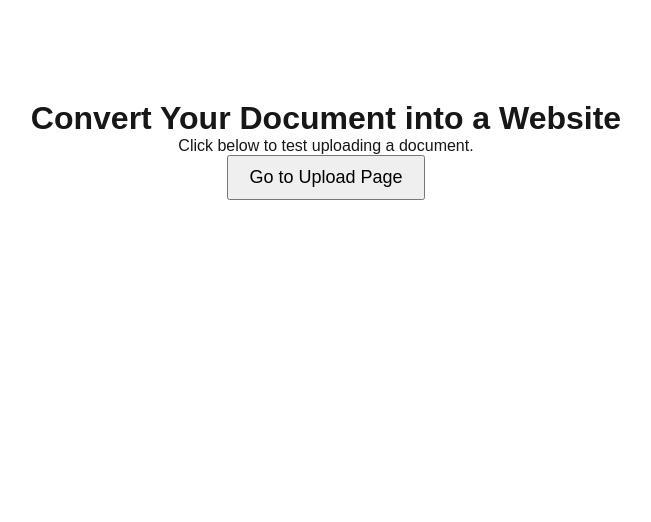
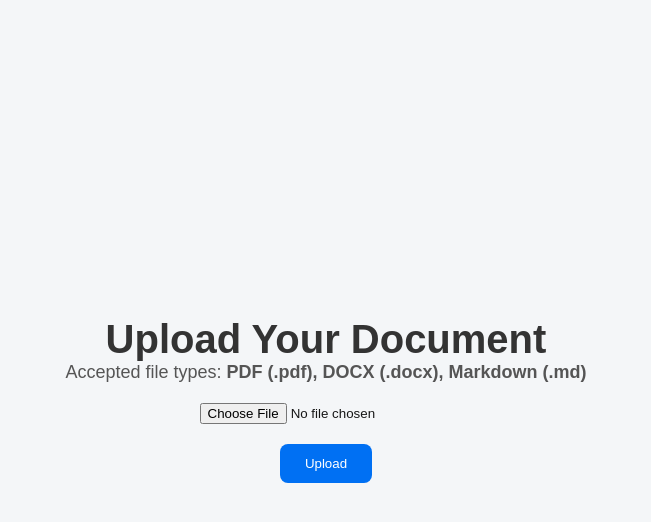
Before and after one commit to kevinlikako/doc-to-web, a Next.js app: page / in a window 1280 px wide. Shown: the top 522 px of the page, without its empty margins (314-965 px from the left). Built offline with nearby package versions, Linux system fonts and the light colour scheme.

Commit message:
Set upload page as main page and removed the first page

```diff
--- a/pages/index.js
+++ b/pages/index.js
@@ -1,13 +1,111 @@
+import { useState } from "react";
+
 export default function Home() {
+  const [file, setFile] = useState(null);
+  const [link, setLink] = useState("");
+  const [uploading, setUploading] = useState(false);
+  const [progress, setProgress] = useState(0);
+
+  const handleFileChange = (e) => {
+    const selectedFile = e.target.files[0];
+    const allowedTypes = [".pdf", ".docx", ".md"];
+
+    if (selectedFile) {
+      const fileExt = selectedFile.name.substring(selectedFile.name.lastIndexOf(".")).toLowerCase();
+      if (!allowedTypes.includes(fileExt)) {
+        alert("Invalid file type. Please upload a PDF, DOCX, or Markdown (.md) file.");
+        return;
+      }
+      setFile(selectedFile);
+    }
+  };
+
+  const handleUpload = async () => {
+    if (!file) {
+      alert("Please select a valid file to upload.");
+      return;
+    }
+
+    setUploading(true);
+    setProgress(0);
+
+    const formData = new FormData();
+    formData.append("file", file);
+
+    const response = await fetch("/api/upload", {
+      method: "POST",
+      body: formData,
+    });
+
+    const data = await response.json();
+    setUploading(false);
+
+    if (response.ok) {
+      setLink(data.url);
+    } else {
+      alert("Upload failed. Please try again.");
+    }
+  };
+
   return (
-    <div style={{ textAlign: "center", marginTop: "100px" }}>
-      <h1>Convert Your Document into a Website</h1>
-      <p>Click below to test uploading a document.</p>
-      <a href="/upload">
-        <button style={{ padding: "10px 20px", fontSize: "18px", cursor: "pointer" }}>
-          Go to Upload Page
-        </button>
-      </a>
+    <div style={{
+      display: 'flex',
+      flexDirection: 'column',
+      alignItems: 'center',
+      justifyContent: 'center',
+      minHeight: '100vh',
+      backgroundColor: '#f4f6f8',
+      fontFamily: 'Arial, sans-serif',
+      fontSize: '18px'
+    }}>
+      <h1 style={{ fontSize: '2.5rem', color: '#333' }}>Upload Your Document</h1>
+      <p style={{ color: '#555' }}>Accepted file types: <strong>PDF (.pdf), DOCX (.docx), Markdown (.md)</strong></p>
+
+      <input
+        type="file"
+        onChange={handleFileChange}
+        style={{ margin: '20px 0' }}
+      />
+      <button
+        onClick={handleUpload}
+        disabled={uploading}
+        style={{
+          padding: '12px 25px',
+          backgroundColor: uploading ? '#ccc' : '#0070f3',
+          color: '#fff',
+          border: 'none',
+          borderRadius: '8px',
+          cursor: uploading ? 'not-allowed' : 'pointer'
+        }}>
+        {uploading ? "Uploading..." : "Upload"}
+      </button>
+
+      {uploading && (
+        <div style={{
+          width: '300px',
+          height: '10px',
+          backgroundColor: '#e0e0e0',
+          marginTop: '20px',
+          borderRadius: '5px',
+          overflow: 'hidden'
+        }}>
+          <div style={{
+            width: `${progress}%`,
+            height: '100%',
+            backgroundColor: '#0070f3',
+            transition: 'width 0.3s ease'
+          }}></div>
+        </div>
+      )}
+
+      {link && (
+        <p style={{ marginTop: '20px', color: '#0070f3' }}>
+          🎉 Your document is ready! View it here:{" "}
+          <a href={link} target="_blank" rel="noopener noreferrer">
+            {link}
+          </a>
+        </p>
+      )}
     </div>
   );
 }
```
